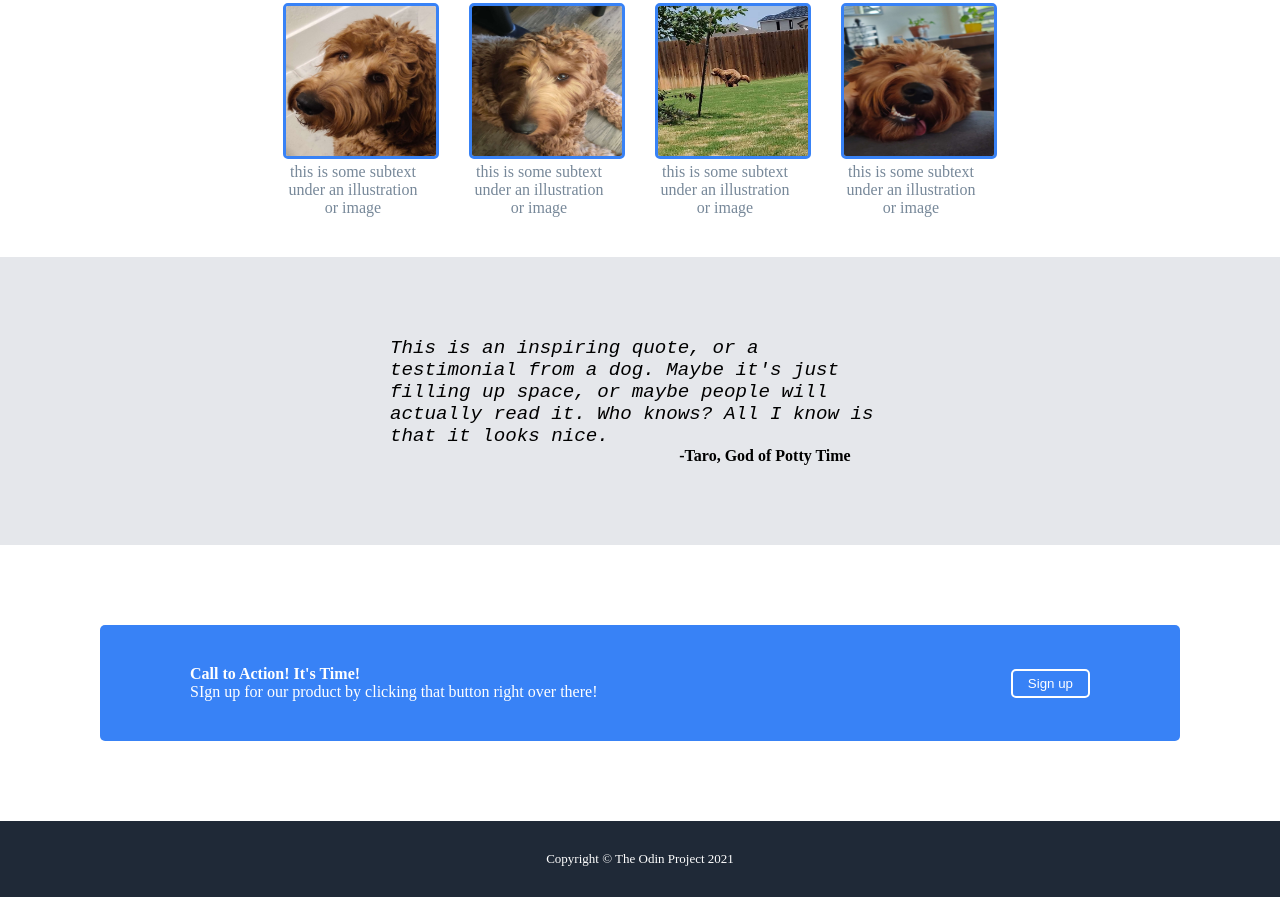
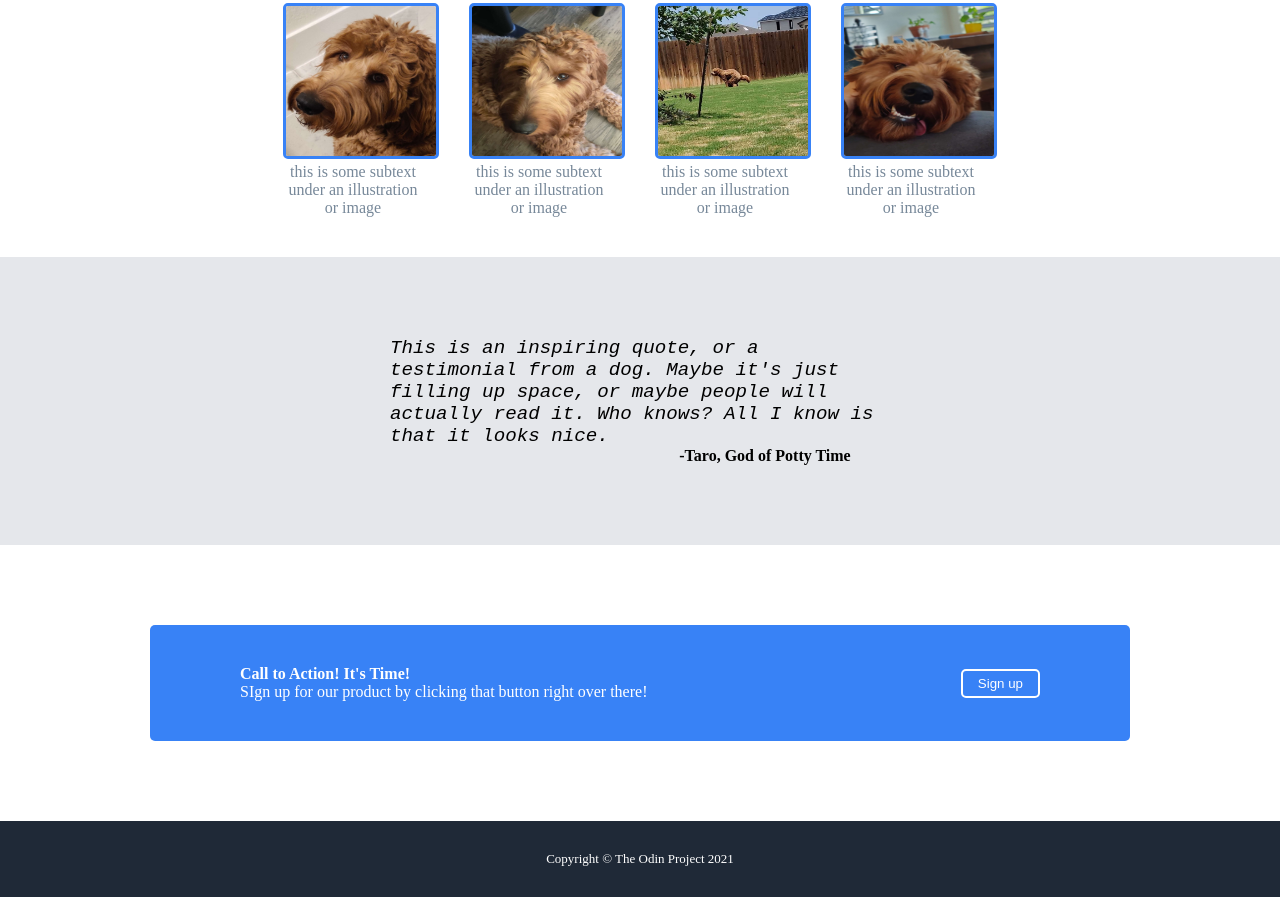
Before and after one commit to thormander/TOP-LandingPage, a plain HTML site: page index.html in a window 1280 px wide. Shown: the part 525-1422 px from the top of the page. Drawn offline with Linux system fonts and the light colour scheme.

```diff
--- a/styles.css
+++ b/styles.css
@@ -121,9 +121,8 @@
     color: white;
     padding: 40px;
     border-radius: 5px;
-    max-width: 1000px;
-    margin-right: 100px;
-    margin-left: 100px;
+    margin-right: 150px;
+    margin-left: 150px;
 }
 .sign-up .content{
     display: flex;
```
